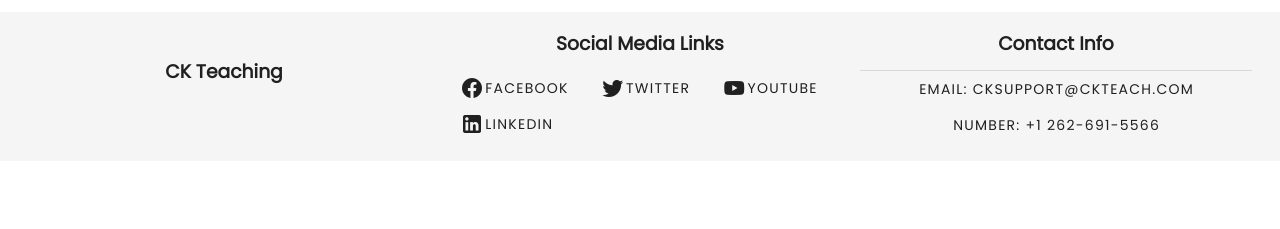
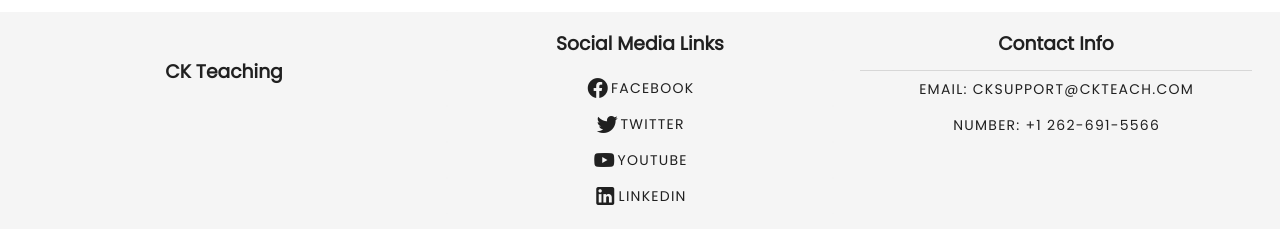
Before and after one commit to JHidalgo24/waterfall-proj, a Vue app: page / in a window 1280 px wide. Shown: the part 2414-2643 px from the top of the page. Before the commit the page ends 2575 px from the top, so only its background shows below. Built offline with nearby package versions, Linux system fonts and the light colour scheme.

Commit message:
finished README.md

```diff
--- a/src/App.vue
+++ b/src/App.vue
@@ -24,10 +24,11 @@
         <v-icon>mdi-account</v-icon>
 
       </v-btn>
-      <v-btn text to="/register">
+      <v-btn  text to="/register">
         <v-icon>mdi-account-plus</v-icon>
+      </v-btn>
 
-      </v-btn>
+
       <v-app-bar-nav-icon @click.stop="drawer = !drawer"></v-app-bar-nav-icon>
     </v-app-bar>
     <v-navigation-drawer right app v-model="drawer" temporary>
@@ -70,14 +71,14 @@
         <v-col cols sm="12" lg="4">
           <h3 class=" mb-3 text-center">Social Media Links</h3>
 
-              <v-btn  depressed ><v-icon>mdi-facebook</v-icon> Facebook</v-btn>
+              <v-btn width="100%"  depressed ><v-icon>mdi-facebook</v-icon> Facebook</v-btn>
 
-              <v-btn  depressed ><v-icon>mdi-twitter</v-icon> Twitter</v-btn>
+              <v-btn  width="100%" depressed ><v-icon>mdi-twitter</v-icon> Twitter</v-btn>
 
-              <v-btn  depressed><v-icon>mdi-youtube</v-icon> Youtube</v-btn>
+              <v-btn  width="100%"  depressed><v-icon>mdi-youtube</v-icon> Youtube</v-btn>
 
 
-              <v-btn  depressed><v-icon>mdi-linkedin</v-icon> Linkedin</v-btn>
+              <v-btn width="100%"  depressed><v-icon>mdi-linkedin</v-icon> Linkedin</v-btn>
 
 
         </v-col>
```
Also changed, not shown: 1 other file (tests, documents, lock files or other folders).
